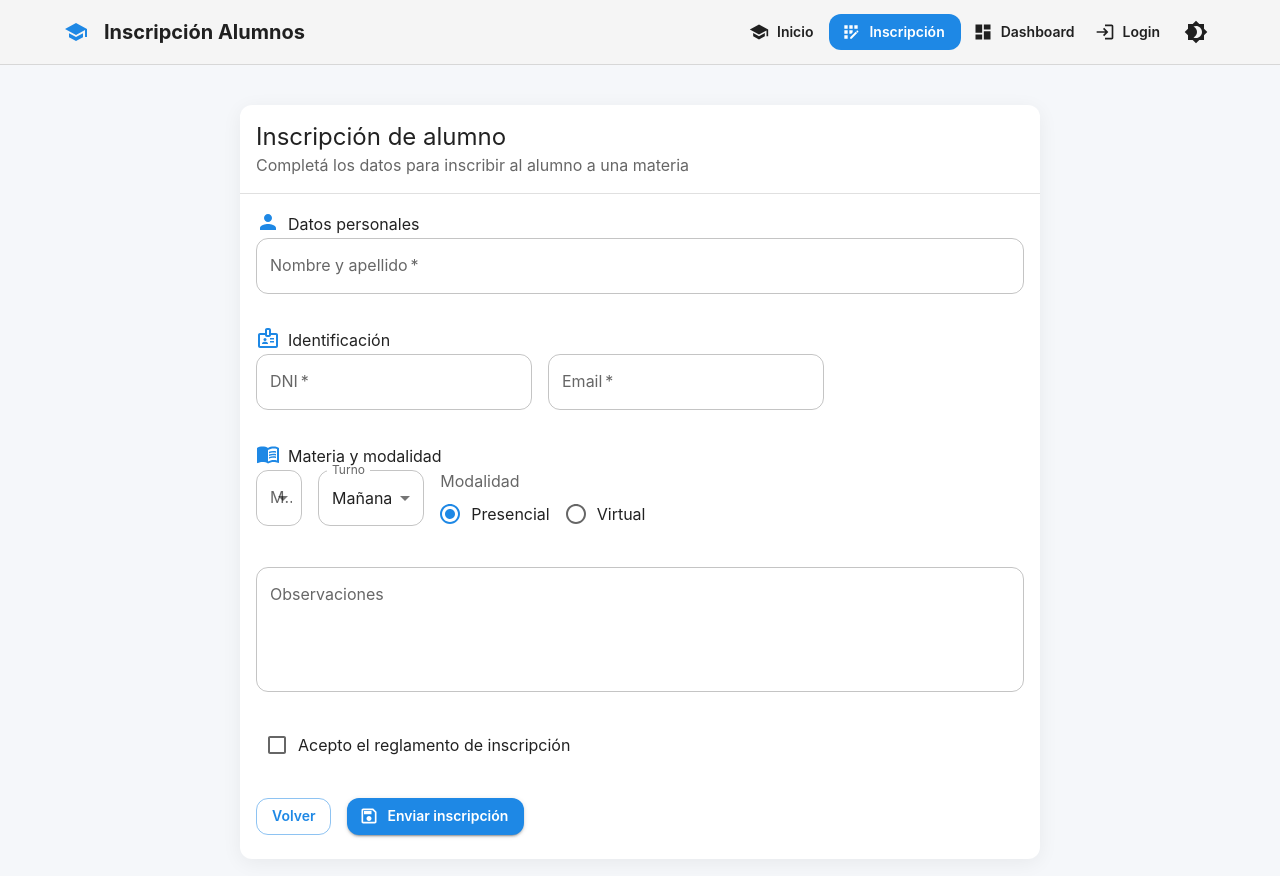
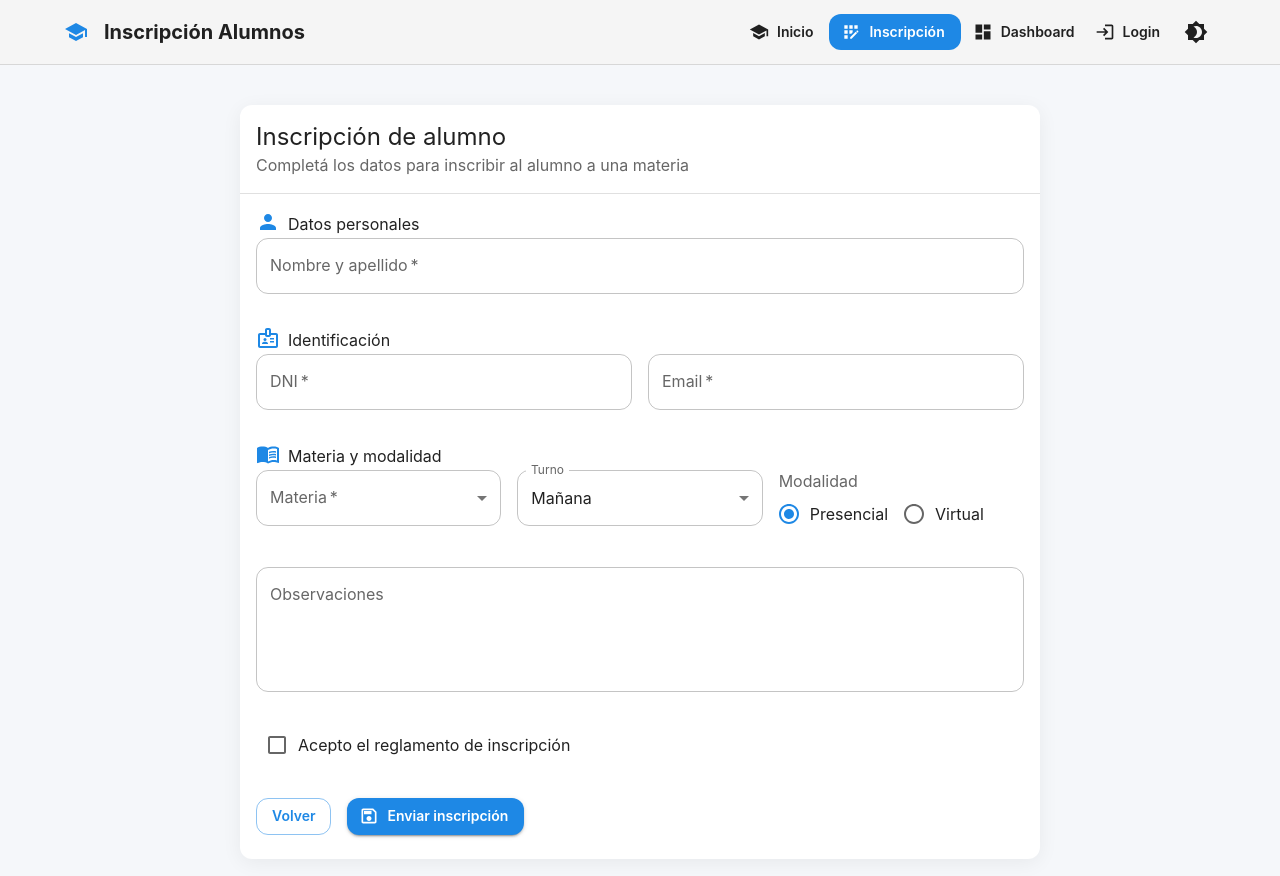
Before and after one commit to lunasolariulman-ops/proyecto-programacion, a React (Vite) app in the folder frontend/: page /registro in a window 1280 px wide. Shown: the top 876 px of the page. Built offline with nearby package versions, Linux system fonts and the light colour scheme.

Commit message:
Cambio AlumnoForm.jsx

```diff
--- a/frontend/src/components/AlumnoForm.jsx
+++ b/frontend/src/components/AlumnoForm.jsx
@@ -1,7 +1,7 @@
 import { useState } from 'react';
 import { useNavigate } from 'react-router-dom';
 import {
-  Card, CardContent, CardHeader, Grid, TextField, MenuItem,
+  Card, CardContent, CardHeader, TextField, MenuItem,
   Button, Stack, Divider, Typography, Box, FormControl,
   FormLabel, RadioGroup, FormControlLabel, Radio, Checkbox, Select, InputLabel,
 } from "@mui/material";
@@ -60,14 +60,10 @@ const AlumnoForm = ({ onGuardarAlumno }) => {
                 <BadgeOutlined color="primary" />
                 <Typography variant="subtitle1" fontWeight={600}>Identificación</Typography>
               </Stack>
-              <Grid container spacing={2}>
-                <Grid item xs={12} sm={6}>
+              <Stack direction={{ xs: "column", sm: "row" }} spacing={2}>
                 <TextField fullWidth required label="DNI" name="dni" value={formData.dni} onChange={handleChange} />
-                </Grid>
-                <Grid item xs={12} sm={6}>
                 <TextField fullWidth required type="email" label="Email" name="email" value={formData.email} onChange={handleChange} />
-                </Grid>
-              </Grid>
+              </Stack>
             </Box>
 
             <Box>
@@ -75,9 +71,8 @@ const AlumnoForm = ({ onGuardarAlumno }) => {
                 <MenuBookOutlined color="primary" />
                 <Typography variant="subtitle1" fontWeight={600}>Materia y modalidad</Typography>
               </Stack>
-              <Grid container spacing={2}>
-                <Grid item xs={12} sm={6}>
-                  <FormControl fullWidth required>
+              <Stack direction={{ xs: "column", sm: "row" }} spacing={2}>
+                <FormControl sx={{ flex: 1 }} required>
                   <InputLabel>Materia</InputLabel>
                   <Select name="materia" value={formData.materia} label="Materia" onChange={handleChange}>
                     <MenuItem value="Programación I">Programación I</MenuItem>
@@ -86,9 +81,7 @@ const AlumnoForm = ({ onGuardarAlumno }) => {
                     <MenuItem value="Ingeniería de Software">Ingeniería de Software</MenuItem>
                   </Select>
                 </FormControl>
-                </Grid>
-                <Grid item xs={12} sm={6}>
-                  <FormControl fullWidth>
+                <FormControl sx={{ flex: 1 }}>
                   <InputLabel>Turno</InputLabel>
                   <Select name="turno" value={formData.turno} label="Turno" onChange={handleChange}>
                     <MenuItem value="Mañana">Mañana</MenuItem>
@@ -96,17 +89,14 @@ const AlumnoForm = ({ onGuardarAlumno }) => {
                     <MenuItem value="Noche">Noche</MenuItem>
                   </Select>
                 </FormControl>
-                </Grid>
-                <Grid item xs={12}>
-                  <FormControl>
+                <FormControl sx={{ flex: 1 }}>
                   <FormLabel>Modalidad</FormLabel>
                   <RadioGroup row name="modalidad" value={formData.modalidad} onChange={handleChange}>
                     <FormControlLabel value="Presencial" control={<Radio />} label="Presencial" />
                     <FormControlLabel value="Virtual" control={<Radio />} label="Virtual" />
                   </RadioGroup>
                 </FormControl>
-                </Grid>
-              </Grid>
+              </Stack>
             </Box>
 
             <TextField
```
Also changed, not shown: 1 other file (tests, documents, lock files or other folders). Lines whose indentation alone changed are shown as unchanged.
